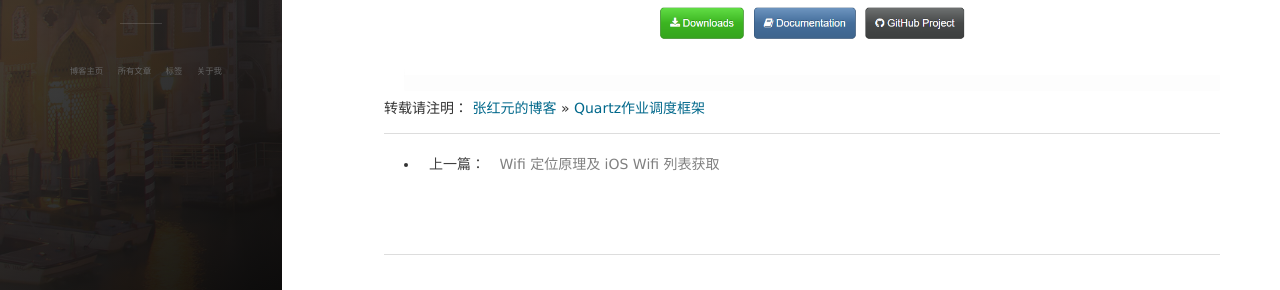
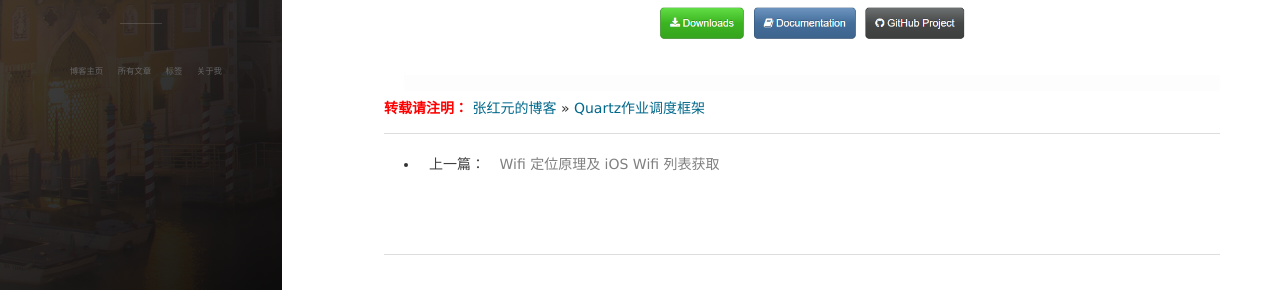
Before and after one commit to pnoker/pnoker.github.io, a Jekyll site: the page built from _posts/2017-02-20-Quartz作业调度框架.md, in a window 1280 px wide. Shown: the part 524-814 px from the top of the page. Built offline with Jekyll 4.4.1, drawn with Linux system fonts in a browser that asks for light colours; nearby versions of some CDN libraries; comment, search, counter and statistics services are not loaded.

```diff
--- a/_includes/new-old.html
+++ b/_includes/new-old.html
@@ -1,4 +1,4 @@
-<span>转载请注明：</span>
+<strong style = "color:red;">转载请注明：</strong>
 <a href="{{site.url}}" data-toggle="tooltip" data-placement="top" title="{{site.url}}"> <span>张红元的博客</span></a> »
 <a href="{{ page.url | prepend: site.baseurl | replace: '//', '/' }}" data-toggle="tooltip" data-placement="top"
     title="{{page.title}}"><span>{{page.title}}</span></a>
```
